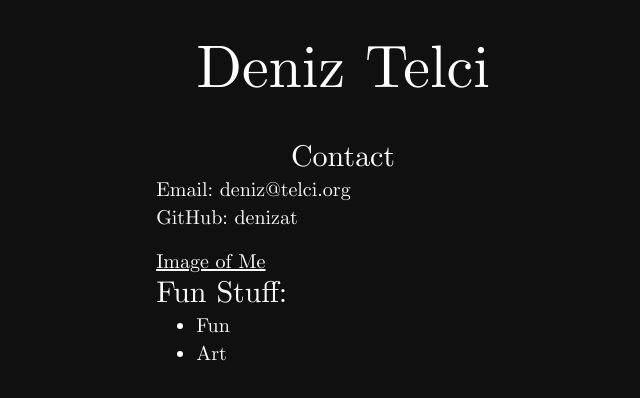
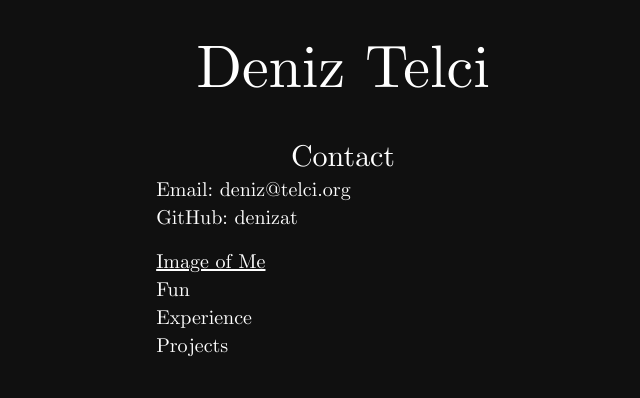
Before and after one commit to denizat/deniz.telci.org, a React app: page / in a window 1280 px wide. Shown: the top 398 px of the page, without its empty margins (297-937 px from the left). Built offline with nearby package versions, Linux system fonts and the light colour scheme.

Commit message:
Changed pages

```diff
--- a/src/index.tsx
+++ b/src/index.tsx
@@ -7,7 +7,9 @@ import "./fonts/cms/cmun-serif.css"
 import Img from "./images/pic.png"
 
 import Fun from "./pages/Fun"
-import Art from "./pages/Art"
+import { Experience } from "./pages/Experience"
+import { Projects } from "./pages/Projects"
+
 
 class App extends React.Component<{}, { imageClicked: Boolean }> {
   constructor({ }) {
@@ -39,20 +41,21 @@ class App extends React.Component<{}, { imageClicked: Boolean }> {
                   </ul>
                 </div>
                 <div className="flex flex-col mx-auto m-4">
-                  <div className="cursor-pointer underline" onClick={() => this.setState({ imageClicked: !this.state.imageClicked })}>{this.state.imageClicked ? <img src={Img}></img> : "Image of Me"}</div>
-                  <h2 className="text-3xl ">Fun Stuff:</h2>
-                  <ul className="ml-10 list-disc">
-                    <Link to="/fun" ><li>Fun</li></Link>
-                    <Link to="/art" ><li>Art</li></Link>
-                  </ul>
+                  <div className="cursor-pointer underline hover:text-red-700" onClick={() => this.setState({ imageClicked: !this.state.imageClicked })}>{this.state.imageClicked ? <img src={Img}></img> : "Image of Me"}</div>
+                  <Link to="/fun" >Fun</Link>
+                  <Link to="/experience" >Experience</Link>
+                  <Link to="/projects" >Projects</Link>
                 </div>
               </div>
             </Route>
-            <Route path="/art">
-              <Art />
-            </Route>
             <Route path="/fun">
               <Fun />
+            </Route>
+            <Route path="/experience">
+              <Experience />
+            </Route>
+            <Route path="/projects">
+              <Projects />
             </Route>
           </Switch>
         </Router>
--- a/src/pages/Art.tsx
+++ /dev/null
@@ -1,15 +0,0 @@
-import React from "react"
-import { Link } from "react-router-dom"
-import "./art/art.css"
-import "tailwindcss/tailwind.css"
-
-export default () => (
-    <div className="h-full overflow-hidden ">
-        <div className="max-w-full max-h-full text-4xl flex flex-col items-center no-scrollbar" >
-            <h1>
-                Welcome to art.
-            </h1>
-            <Link className="text-red-700 font-bold hover:text-red-900 hover:underline animate-pulse " to="/">Please Leave</Link>
-        </div>
-    </div>
-)
--- /dev/null
+++ b/src/pages/Experience.tsx
@@ -0,0 +1,6 @@
+import React from "react";
+import "tailwindcss/tailwind.css"
+
+export const Experience = () => (
+    <div>In Experience</div>
+)
--- /dev/null
+++ b/src/pages/Projects.tsx
@@ -0,0 +1,6 @@
+import React from "react";
+import "tailwindcss/tailwind.css"
+
+export const Projects = () => (
+    <div>In Projects</div>
+)
--- a/src/pages/art/art.css
+++ /dev/null
@@ -1,3 +0,0 @@
-.no-scrollbar {
-    scrollbar-width: "none";
-}
```
